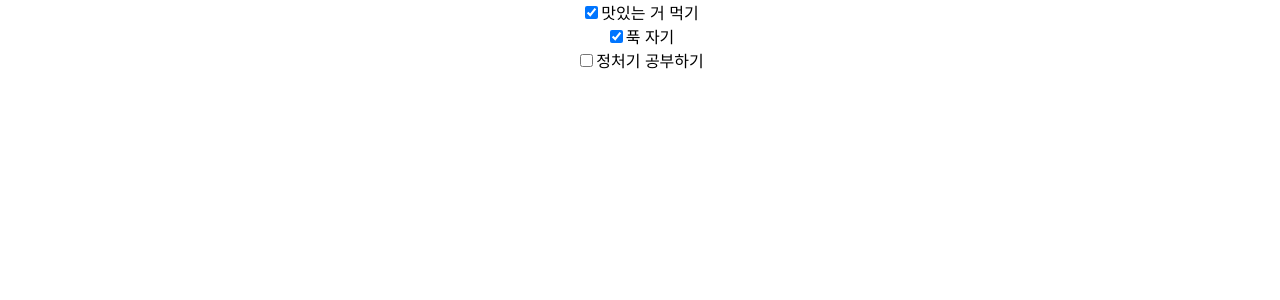
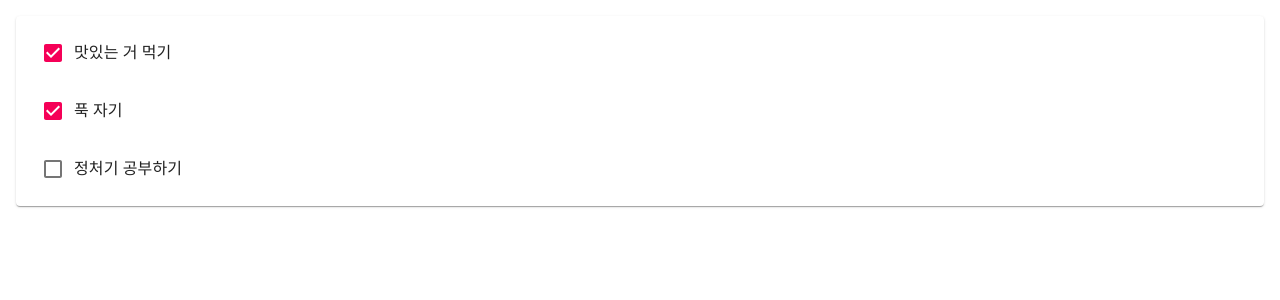
Before and after one commit to minWachya/2023-web-proj-todo-front, a React (Create React App) app: page / in a window 1280 px wide. Shown: the top 300 px of the page. Built offline with nearby package versions, Linux system fonts and the light colour scheme.

Commit message:
[ui] material 사용해 ui 디자인

```diff
--- a/src/App.js
+++ b/src/App.js
@@ -1,6 +1,7 @@
 import Todo from './Todo';
 import React from 'react';
 import './App.css';
+import {Paper, List} from "@material-ui/core";
 
 class App extends React.Component {
   constructor(props) {
@@ -16,15 +17,19 @@
 
   render() {
     // Todo 컴포넌트 배열 생성
-    var todoItems = this.state.items.map(
-      (item, index) => (
-        <Todo item={item} />
-      )
-    );
+    // 앞 문장 참이면 && 뒤 문장 실행
+    var todoItems = this.state.items.length > 0 && (
+      <Paper style={{margin: 16}}>
+        <List>
+          {this.state.items.map((item, idx) => (
+            <Todo item={item} key={item.id}/>
+          ))}
+        </List>
+      </Paper>
+    )
 
     return (
       <div className='App'>
-
         {/* Todo 컴포넌트 여러 개 */}
         {todoItems}
         {
--- a/src/Todo.js
+++ b/src/Todo.js
@@ -1,4 +1,5 @@
 import React from "react";
+import {ListItem, ListItemText, InputBase, Checkbox} from "@material-ui/core";
 
 class Todo extends React.Component {
     constructor(props) {
@@ -7,19 +8,27 @@
     }
 
     render() {
+        const item = this.props.item;
+
         return (
-            <div className="Todo">
-                <input
-                    type="checkbox"
-                    id={this.state.item.id}
-                    name={this.state.item.id}
-                    checked={this.state.item.done}
+            <ListItem>
+                <Checkbox checked={item.done} />
+                <ListItemText>
+                    <InputBase
+                    inputProps={{"aria-label": "naked"}}
+                    type="text"
+                    id={item.id}
+                    name={item.id}
+                    value={item.title}
+                    multiline={true}
+                    fullWidth={true}
                     />
-                <label id={this.state.item.id}>{this.state.item.title}</label>
-            </div>
+                </ListItemText>
+            </ListItem>
         );
     }
 }
 
 // 다른 파일에서 사용할 수 있도록 클래스 만들면 항상 export 시켜줘야 함.
+// default: import 시 {} 필요 없음
 export default Todo;
```
